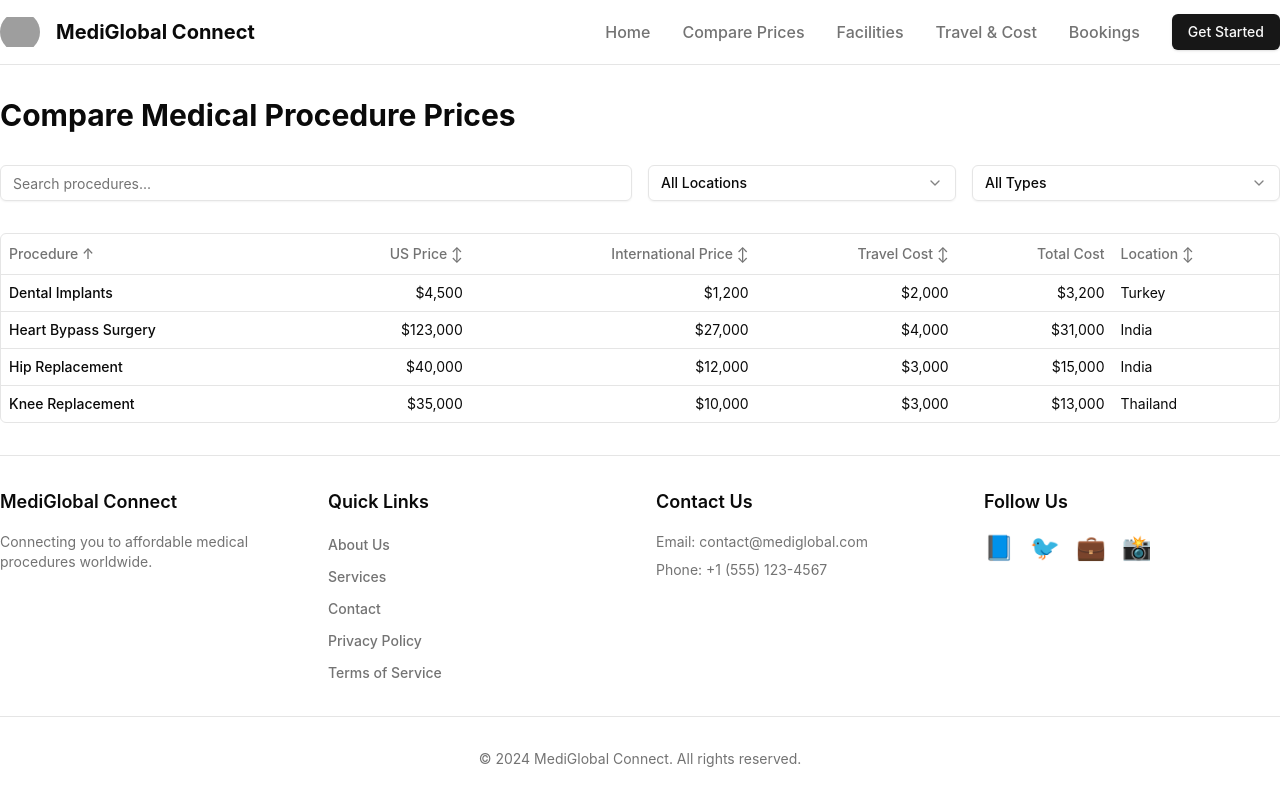
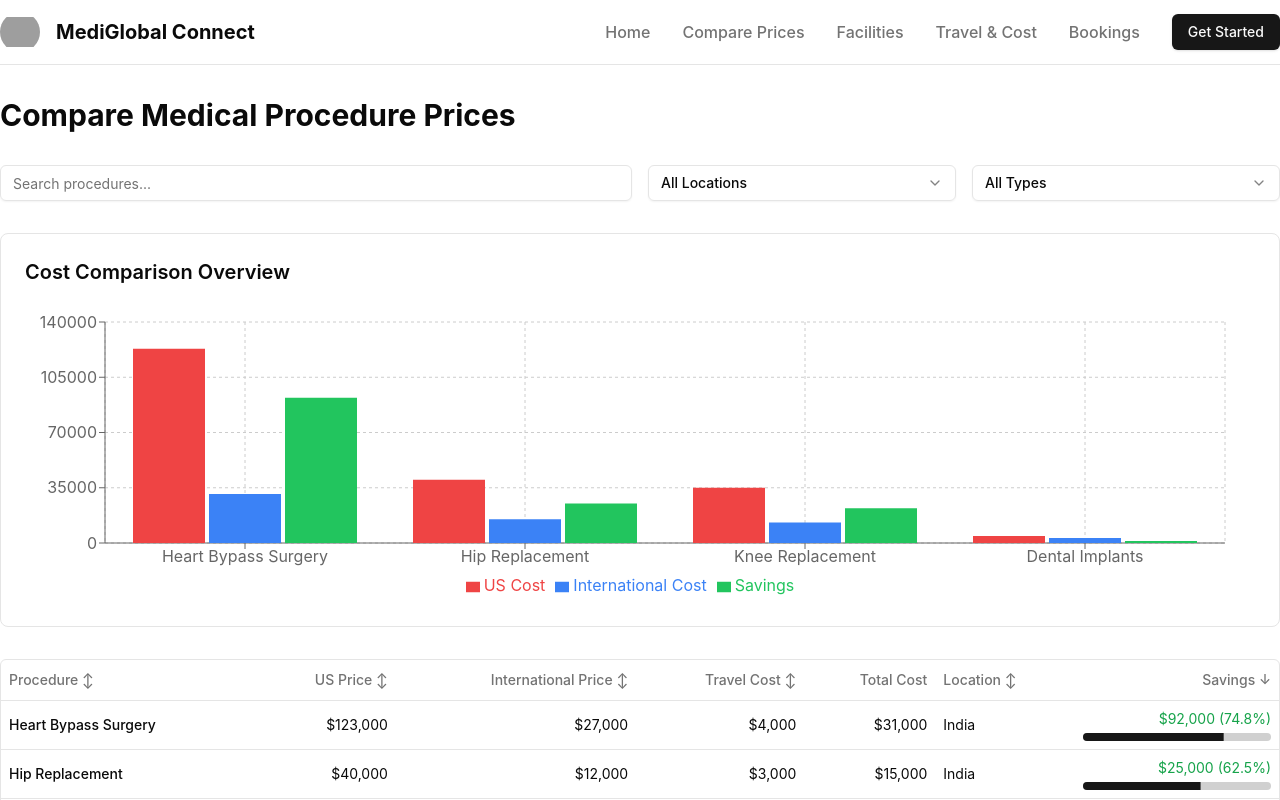
Before and after one commit to BlueSphereAI/vite-react-typescript-shadcn, a React (Vite) app: page /compare in a window 1280 px wide. Shown: the top 800 px of the page. Built offline with nearby package versions, Linux system fonts and the light colour scheme; grey boxes are pictures that could not be loaded.

Commit message:
Update package dependencies, add new components for carousel and map view, and enhance PriceComparison with savings calculation and visual representation. Refactor FacilityViewer to support multiple images and improve layout. Introduce progress indicators for savings in PriceComparison.

```diff
--- a/package.json
+++ b/package.json
@@ -17,20 +17,24 @@
     "@radix-ui/react-dropdown-menu": "^2.1.4",
     "@radix-ui/react-label": "^2.1.1",
     "@radix-ui/react-popover": "^1.1.4",
+    "@radix-ui/react-progress": "^1.1.1",
     "@radix-ui/react-select": "^2.1.4",
     "@radix-ui/react-slider": "^1.2.2",
     "@radix-ui/react-slot": "^1.1.1",
     "@radix-ui/react-tabs": "^1.1.2",
+    "@types/leaflet": "^1.9.15",
     "@types/react-router-dom": "^5.3.3",
     "class-variance-authority": "^0.7.1",
     "clsx": "^2.1.1",
     "embla-carousel-react": "^8.5.1",
     "jspdf": "^2.5.2",
+    "leaflet": "^1.9.4",
     "lucide-react": "^0.461.0",
     "react": "^18.3.1",
     "react-dom": "^18.3.1",
     "react-hook-form": "^7.54.2",
     "react-router-dom": "^7.1.1",
+    "recharts": "^2.15.0",
     "tailwind-merge": "^2.5.5",
     "tailwindcss-animate": "^1.0.7",
     "zod": "^3.24.1"
--- /dev/null
+++ b/src/components/ui/bar-chart.tsx
@@ -0,0 +1,48 @@
+'use client'
+
+import {
+  BarChart as RechartsBarChart,
+  Bar,
+  XAxis,
+  YAxis,
+  CartesianGrid,
+  Tooltip,
+  Legend,
+  ResponsiveContainer,
+} from 'recharts'
+
+interface BarChartProps {
+  data: Array<{
+    name: string
+    'US Cost': number
+    'International Cost': number
+    Savings: number
+  }>
+}
+
+export function BarChart({ data }: BarChartProps) {
+  return (
+    <ResponsiveContainer width="100%" height="100%">
+      <RechartsBarChart
+        data={data}
+        margin={{
+          top: 20,
+          right: 30,
+          left: 20,
+          bottom: 5,
+        }}
+      >
+        <CartesianGrid strokeDasharray="3 3" />
+        <XAxis dataKey="name" />
+        <YAxis />
+        <Tooltip
+          formatter={(value: number) => `$${value.toLocaleString()}`}
+        />
+        <Legend />
+        <Bar dataKey="US Cost" fill="#ef4444" />
+        <Bar dataKey="International Cost" fill="#3b82f6" />
+        <Bar dataKey="Savings" fill="#22c55e" />
+      </RechartsBarChart>
+    </ResponsiveContainer>
+  )
+}
--- a/src/components/ui/carousel.tsx
+++ b/src/components/ui/carousel.tsx
@@ -1,5 +1,3 @@
-"use client"
-
 import * as React from "react"
 import useEmblaCarousel, {
   type UseEmblaCarouselType,
--- /dev/null
+++ b/src/components/ui/map-view.tsx
@@ -0,0 +1,41 @@
+'use client'
+
+import { useEffect } from 'react'
+import L from 'leaflet'
+import 'leaflet/dist/leaflet.css'
+
+interface MapViewProps {
+  latitude: number
+  longitude: number
+  name: string
+  address: string
+}
+
+export function MapView({ latitude, longitude, name, address }: MapViewProps) {
+  useEffect(() => {
+    // Initialize map
+    const map = L.map('map').setView([latitude, longitude], 13)
+
+    // Add OpenStreetMap tiles
+    L.tileLayer('https://{s}.tile.openstreetmap.org/{z}/{x}/{y}.png', {
+      maxZoom: 19,
+      attribution: '© OpenStreetMap contributors'
+    }).addTo(map)
+
+    // Add marker
+    L.marker([latitude, longitude])
+      .addTo(map)
+      .bindPopup(`
+        <strong>${name}</strong><br>
+        ${address}
+      `)
+      .openPopup()
+
+    // Cleanup
+    return () => {
+      map.remove()
+    }
+  }, [latitude, longitude, name, address])
+
+  return <div id="map" className="h-[400px] w-full rounded-lg" />
+}
--- /dev/null
+++ b/src/components/ui/progress.tsx
@@ -0,0 +1,26 @@
+import * as React from "react"
+import * as ProgressPrimitive from "@radix-ui/react-progress"
+
+import { cn } from "@/lib/utils"
+
+const Progress = React.forwardRef<
+  React.ElementRef<typeof ProgressPrimitive.Root>,
+  React.ComponentPropsWithoutRef<typeof ProgressPrimitive.Root>
+>(({ className, value, ...props }, ref) => (
+  <ProgressPrimitive.Root
+    ref={ref}
+    className={cn(
+      "relative h-2 w-full overflow-hidden rounded-full bg-primary/20",
+      className
+    )}
+    {...props}
+  >
+    <ProgressPrimitive.Indicator
+      className="h-full w-full flex-1 bg-primary transition-all"
+      style={{ transform: `translateX(-${100 - (value || 0)}%)` }}
+    />
+  </ProgressPrimitive.Root>
+))
+Progress.displayName = ProgressPrimitive.Root.displayName
+
+export { Progress }
--- a/src/pages/PriceComparison.tsx
+++ b/src/pages/PriceComparison.tsx
@@ -24,6 +24,8 @@ import {
   DialogHeader,
   DialogTitle,
 } from '@/components/ui/dialog'
+import { Progress } from '@/components/ui/progress'
+import { BarChart } from '@/components/ui/bar-chart'
 
 interface Procedure {
   id: string
@@ -37,7 +39,7 @@ interface Procedure {
   type: string
 }
 
-type SortField = 'name' | 'usPrice' | 'internationalPrice' | 'travelCost' | 'location'
+type SortField = 'name' | 'usPrice' | 'internationalPrice' | 'travelCost' | 'location' | 'savings'
 type SortOrder = 'asc' | 'desc'
 
 const PriceComparison = () => {
@@ -45,8 +47,8 @@ const PriceComparison = () => {
   const [selectedLocation, setSelectedLocation] = useState<string>('all')
   const [selectedType, setSelectedType] = useState<string>('all')
   const [selectedProcedure, setSelectedProcedure] = useState<Procedure | null>(null)
-  const [sortField, setSortField] = useState<SortField>('name')
-  const [sortOrder, setSortOrder] = useState<SortOrder>('asc')
+  const [sortField, setSortField] = useState<SortField>('savings')
+  const [sortOrder, setSortOrder] = useState<SortOrder>('desc')
 
   const procedures: Procedure[] = [
     {
@@ -109,6 +111,13 @@ const PriceComparison = () => {
     return sortOrder === 'asc' ? '↑' : '↓'
   }
 
+  const calculateSavings = (procedure: Procedure) => {
+    const totalCost = procedure.internationalPrice + procedure.travelCost
+    const savings = procedure.usPrice - totalCost
+    const percentage = (savings / procedure.usPrice) * 100
+    return { amount: savings, percentage }
+  }
+
   const filteredAndSortedProcedures = procedures
     .filter((procedure) => {
       const matchesSearch = procedure.name
@@ -120,11 +129,23 @@ const PriceComparison = () => {
     })
     .sort((a, b) => {
       const multiplier = sortOrder === 'asc' ? 1 : -1
+      if (sortField === 'savings') {
+        const savingsA = calculateSavings(a).amount
+        const savingsB = calculateSavings(b).amount
+        return multiplier * (savingsA - savingsB)
+      }
       if (sortField === 'name' || sortField === 'location') {
         return multiplier * a[sortField].localeCompare(b[sortField])
       }
       return multiplier * (a[sortField] - b[sortField])
     })
+
+  const chartData = filteredAndSortedProcedures.map(procedure => ({
+    name: procedure.name,
+    'US Cost': procedure.usPrice,
+    'International Cost': procedure.internationalPrice + procedure.travelCost,
+    Savings: procedure.usPrice - (procedure.internationalPrice + procedure.travelCost)
+  }))
 
   return (
     <div className="container py-8">
@@ -181,6 +202,13 @@ const PriceComparison = () => {
         </Select>
       </div>
 
+      <div className="mb-8 rounded-lg border bg-card p-6">
+        <h2 className="mb-4 text-xl font-semibold">Cost Comparison Overview</h2>
+        <div className="h-[300px]">
+          <BarChart data={chartData} />
+        </div>
+      </div>
+
       <div className="rounded-md border">
         <Table>
           <TableHeader>
@@ -216,10 +244,18 @@ const PriceComparison = () => {
               >
                 Location {getSortIcon('location')}
               </TableHead>
+              <TableHead
+                className="cursor-pointer text-right hover:bg-muted/50"
+                onClick={() => handleSort('savings')}
+              >
+                Savings {getSortIcon('savings')}
+              </TableHead>
             </TableRow>
           </TableHeader>
           <TableBody>
-            {filteredAndSortedProcedures.map((procedure) => (
+            {filteredAndSortedProcedures.map((procedure) => {
+              const { amount: savings, percentage } = calculateSavings(procedure)
+              return (
                 <TableRow
                   key={procedure.id}
                   className="cursor-pointer hover:bg-muted/50"
@@ -239,11 +275,20 @@ const PriceComparison = () => {
                     ${(procedure.internationalPrice + procedure.travelCost).toLocaleString()}
                   </TableCell>
                   <TableCell>{procedure.location}</TableCell>
+                  <TableCell>
+                    <div className="space-y-1 text-right">
+                      <div className="text-green-600">
+                        ${savings.toLocaleString()} ({percentage.toFixed(1)}%)
+                      </div>
+                      <Progress value={percentage} className="h-2" />
+                    </div>
+                  </TableCell>
                 </TableRow>
-            ))}
+              )
+            })}
             {filteredAndSortedProcedures.length === 0 && (
               <TableRow>
-                <TableCell colSpan={6} className="text-center py-8 text-muted-foreground">
+                <TableCell colSpan={7} className="py-8 text-center text-muted-foreground">
                   No procedures found matching your criteria
                 </TableCell>
               </TableRow>
@@ -288,9 +333,40 @@ const PriceComparison = () => {
                         (selectedProcedure.internationalPrice + selectedProcedure.travelCost)
                       ).toLocaleString()
                     : 0}
+                  {selectedProcedure && (
+                    <span className="ml-1">
+                      (
+                      {(
+                        ((selectedProcedure.usPrice -
+                          (selectedProcedure.internationalPrice + selectedProcedure.travelCost)) /
+                          selectedProcedure.usPrice) *
+                        100
+                      ).toFixed(1)}
+                      %)
+                    </span>
+                  )}
                 </div>
               </div>
+              <div className="mt-4">
+                <Progress
+                  value={
+                    selectedProcedure
+                      ? ((selectedProcedure.usPrice -
+                          (selectedProcedure.internationalPrice + selectedProcedure.travelCost)) /
+                          selectedProcedure.usPrice) *
+                        100
+                      : 0
+                  }
+                  className="h-2"
+                />
               </div>
+            </div>
+            <Button
+              className="mt-2"
+              onClick={() => window.open(`/facilities/${selectedProcedure?.facility.toLowerCase().replace(/\s+/g, '-')}`, '_blank')}
+            >
+              View Facility Details
+            </Button>
           </div>
         </DialogContent>
       </Dialog>
```
Also changed, not shown: src/pages/FacilityViewer.tsx (+59 -10 lines), 1 other file (tests, documents, lock files or other folders). Lines whose indentation alone changed are shown as unchanged.
